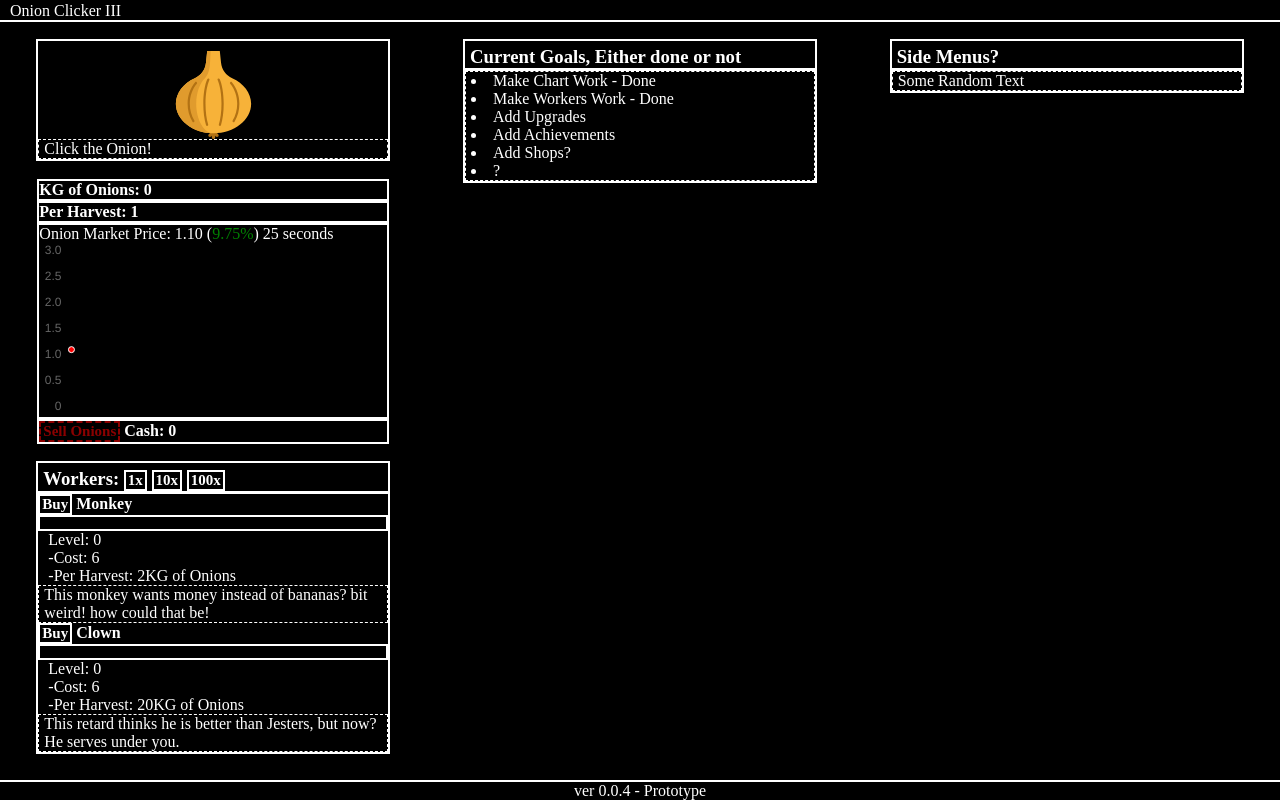
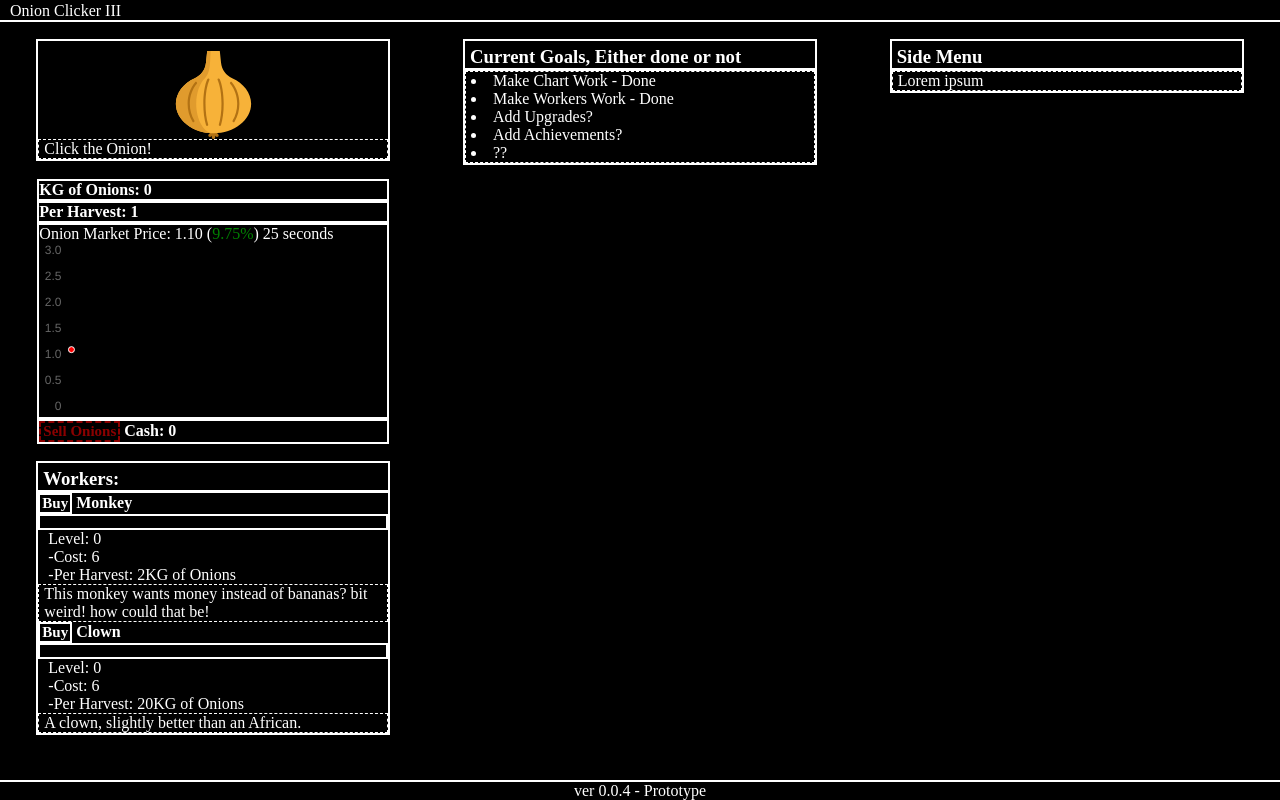
Before and after one commit to Jesterpiece/Jesterpiece.github.io, a plain HTML site: page index.html in a window 1280 px wide. Drawn offline with nearby package versions, Linux system fonts and the light colour scheme.

Commit message:
Add files via upload

```diff
--- a/index.html
+++ b/index.html
@@ -31,9 +31,6 @@
 <!--Workers-->
 <div class="context">
   <h3>Workers:
-    <button class="buy-multiple-btn" data-value="1">1x</button>
-    <button class="buy-multiple-btn" data-value="10">10x</button>
-    <button class="buy-multiple-btn" data-value="100">100x</button>
   </h3>
 
   <!--Monkey-->
@@ -68,7 +65,7 @@
   <div class="workersub">Level: <span id="clown-lvl"></span></div>
   <div class="workersub">-Cost: <span class="worker-cost" id="clown-cost"></span></div>
   <div class="workersub">-Per Harvest: <span id="clown-harvest"></span>KG of Onions</div>
-  <div class="description">This retard thinks he is better than Jesters, but now? He serves under you.
+  <div class="description">A clown, slightly better than an African.
   </div>
   </div>  <!--Box-->
 
@@ -82,10 +79,9 @@
       <ul>
         <li>Make Chart Work - Done</li>
         <li>Make Workers Work - Done</li>
-        <li>Add Upgrades</li>
-        <li>Add Achievements</li>
-        <li>Add Shops?</li>
-        <li>?</li>
+        <li>Add Upgrades?</li>
+        <li>Add Achievements?</li>
+        <li>??</li>
 
       </ul>
       </div>
@@ -94,8 +90,8 @@
 
   <div class="box">
     <div class="context">
-      <h3>Side Menus?</h3>
-        <div class="description"> Some Random Text
+      <h3>Side Menu</h3>
+        <div class="description"> Lorem ipsum
         </div>
   </div>
   </div>
```
